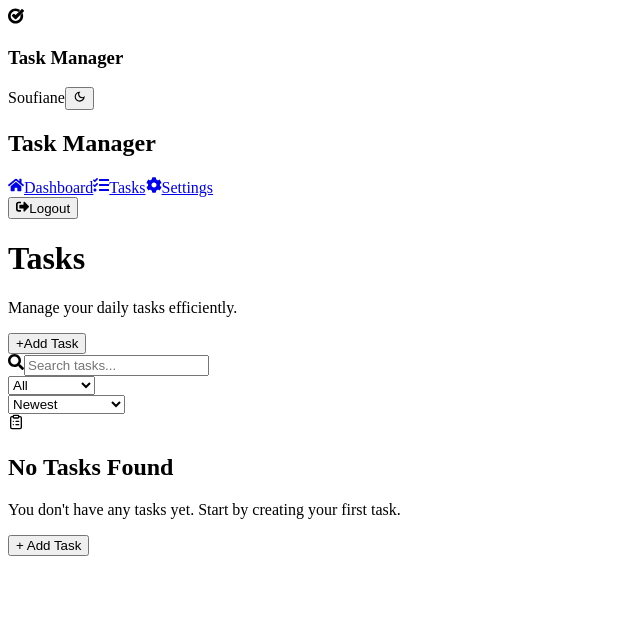
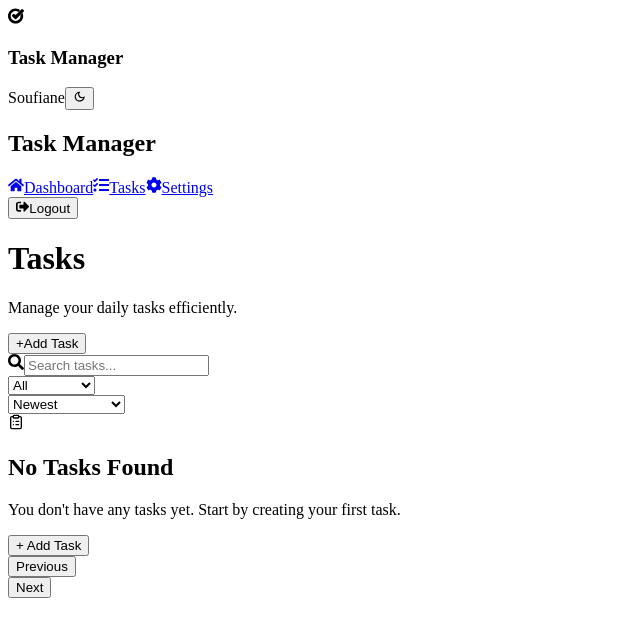
Before and after one commit to soufiane-naji/task-manager, a React (Vite) app: page /tasks in a window 1280 px wide. Shown: the top 636 px of the page, without its empty margins (0-640 px from the left). Built offline with nearby package versions, Linux system fonts and the light colour scheme; the HTML template or start-up script is replaced by a standard one.

Commit message:
feat: add task pagination

```diff
--- a/src/pages/Tasks.jsx
+++ b/src/pages/Tasks.jsx
@@ -4,7 +4,7 @@ import SelectBox from "../components/ui/SelectBox";
 import TaskCard from "../components/ui/TaskCard";
 import AddTaskForm from "../components/ui/AddTaskForm";
 import useTasks from "../hooks/useTasks";
-import { useState } from "react";
+import { useEffect, useState } from "react";
 import ConfirmationModal from "../components/ui/ConfirmationModal";
 import SortBox from "../components/ui/SortBox";
 
@@ -27,6 +27,7 @@ const Tasks = () => {
   const [selectedStatus, setSelectedStatus] = useState("all");
   const [idTaskDelete, setIdTaskDelete] = useState(null);
   const [sortBy, setSortBy] = useState("newest");
+  const [currentPage, setCurrentPage] = useState(1);
 
   const filteredTasks = [...tasks]
     .filter(
@@ -52,6 +53,18 @@ const Tasks = () => {
           return 0;
       }
     });
+
+  const tasksPerPage = 2;
+  const totalPages = Math.ceil(filteredTasks.length / tasksPerPage);
+
+  const start = currentPage * tasksPerPage - tasksPerPage;
+  const end = currentPage * tasksPerPage;
+
+  const currentTasks = filteredTasks.slice(start, end);
+
+  useEffect(() => {
+    setCurrentPage(1);
+  }, [search, selectedStatus, sortBy]);
 
   return (
     <div className="tasks-page">
@@ -82,8 +95,8 @@ const Tasks = () => {
       </div>
 
       <div className="tasks">
-        {filteredTasks.length > 0 ? (
-          filteredTasks.map((task) => (
+        {currentTasks.length > 0 ? (
+          currentTasks.map((task) => (
             <TaskCard
               key={task.id}
               task={task}
@@ -97,6 +110,35 @@ const Tasks = () => {
         ) : (
           <EmptyState setIsModalOpen={setIsModalOpen} setEditObj={setEditObj} />
         )}
+      </div>
+      <div className="pagination">
+        <button
+          className={`prev-btn ${currentPage === 1 && "disabled"}`}
+          onClick={() => setCurrentPage((prev) => (prev > 1 ? prev - 1 : prev))}
+        >
+          Previous
+        </button>
+        <div className="pagination-page">
+          {Array(totalPages)
+            .fill(1)
+            .map((el, i) => (
+              <button
+                onClick={() => setCurrentPage(el + i)}
+                className={`page ${currentPage === el + i && "disabled"}`}
+                key={i}
+              >
+                {el + i}
+              </button>
+            ))}
+        </div>
+        <button
+          className={`next-btn ${currentPage === totalPages && "disabled"}`}
+          onClick={() =>
+            setCurrentPage((prev) => (prev !== totalPages ? prev + 1 : prev))
+          }
+        >
+          Next
+        </button>
       </div>
       {isModalOpen && (
         <AddTaskForm
--- a/src/styles/index.css
+++ b/src/styles/index.css
@@ -1239,3 +1239,106 @@ body {
     opacity: 1;
   }
 }
+
+/* =========================
+   PAGINATION
+========================= */
+
+.pagination {
+  display: flex;
+  justify-content: center;
+  align-items: center;
+  gap: 8px;
+  margin: 35px 0 10px;
+}
+
+/* Previous / Next */
+
+.prev-btn,
+.next-btn {
+  min-width: 90px;
+  height: 40px;
+
+  padding: 0 14px;
+
+  border: 1px solid #e2e8f0;
+  border-radius: 8px;
+
+  background: #ffffff;
+  color: #334155;
+
+  font-size: 14px;
+  font-weight: 600;
+
+  cursor: pointer;
+
+  transition: all 0.2s ease;
+}
+
+.prev-btn:hover:not(.disabled),
+.next-btn:hover:not(.disabled) {
+  background: #f8fafc;
+  border-color: #2563eb;
+  color: #2563eb;
+}
+
+/* Disabled Previous / Next */
+
+.prev-btn.disabled,
+.next-btn.disabled {
+  opacity: 0.45;
+  cursor: not-allowed;
+  pointer-events: none;
+}
+
+/* Pages container */
+
+.pagination-page {
+  display: flex;
+  align-items: center;
+  gap: 6px;
+  margin: 0 6px;
+}
+
+/* Page */
+
+.pagination-page .page {
+  width: 40px;
+  height: 40px;
+
+  margin: 0;
+
+  display: flex;
+  justify-content: center;
+  align-items: center;
+
+  border: 1px solid #e2e8f0;
+  border-radius: 8px;
+
+  background: #ffffff;
+  color: #475569;
+
+  font-size: 14px;
+  font-weight: 600;
+
+  cursor: pointer;
+
+  transition: all 0.2s ease;
+}
+
+.pagination-page .page:hover:not(.disabled) {
+  border-color: #2563eb;
+  color: #2563eb;
+  background: #eff6ff;
+}
+
+/* Current page */
+
+.pagination-page .page.disabled {
+  background: #2563eb;
+  border-color: #2563eb;
+  color: #ffffff;
+
+  cursor: default;
+  pointer-events: none;
+}
```
